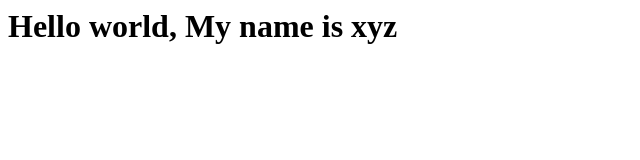
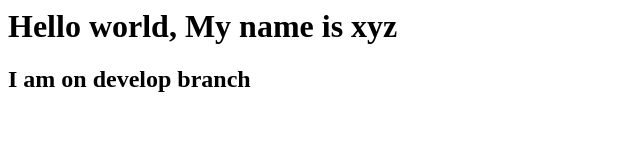
Before and after one commit to maitraiya/Project1, a plain HTML site: page index.html in a window 1280 px wide. Shown: the whole page, without its empty margins (0-640 px from the left). Drawn offline with Linux system fonts and the light colour scheme.

Commit message:
added branch name

```diff
--- a/index.html
+++ b/index.html
@@ -3,5 +3,6 @@
 	</head>
 	<body>
 		<h1>Hello world, My name is xyz</h1>
+		<h2>I am on develop branch<h2>
 	</body>
 </html>
```
